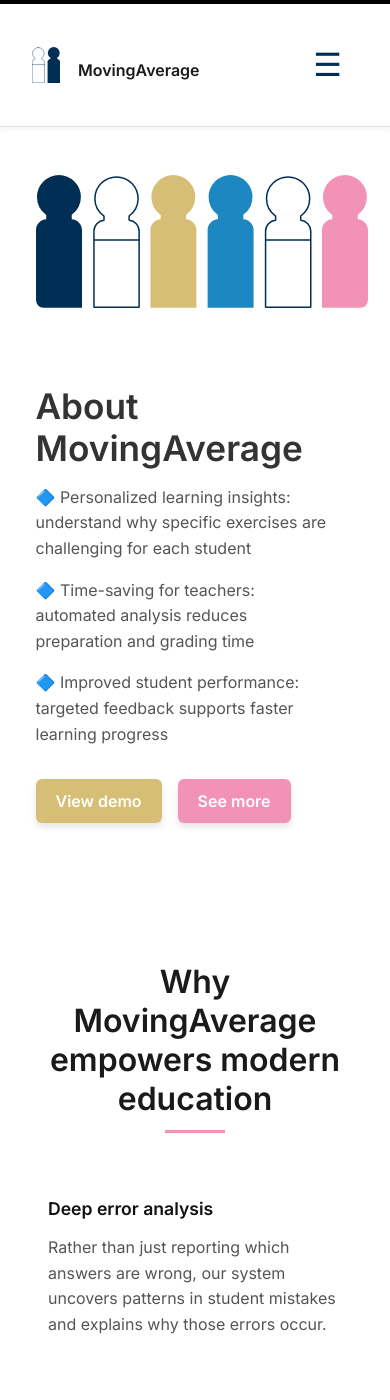
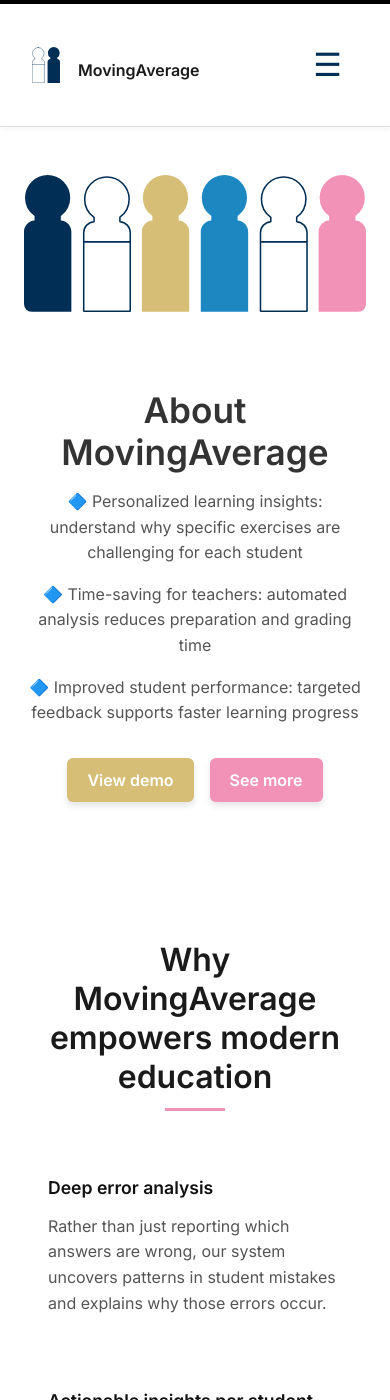
Before and after one commit to moving-average/moving-average.github.io, a Jekyll site: the page built from index.markdown, in a window 390 px wide and 1400 px high. Built offline with Jekyll 4.4.1, drawn with Linux system fonts in a browser that asks for light colours.

Commit message:
update style.css

```diff
--- a/assets/style.css
+++ b/assets/style.css
@@ -678,11 +678,25 @@ nav a.active:hover {
 
   .hero-section {
     flex-direction: column;
+    align-items: center;
+    text-align: center;
+    padding-left: 2vw;
+    padding-right: 2vw;
   }
 
   .hero-image,
   .hero-text {
     max-width: 100%;
+  }
+
+  .hero-text {
+    padding-right: 0;
+  }
+
+  .hero-buttons {
+    justify-content: center;
+    flex-wrap: wrap;
+    gap: 1rem;
   }
 
   .info-columns {
@@ -728,15 +742,6 @@ nav a.active:hover {
   .site-title {
     font-size: 1rem;
     font-weight: 600;
-  }
-
-  .hero-section {
-    flex-direction: column;
-  }
-
-  .hero-image,
-  .hero-text {
-    max-width: 100%;
   }
 
    .cards {
```
